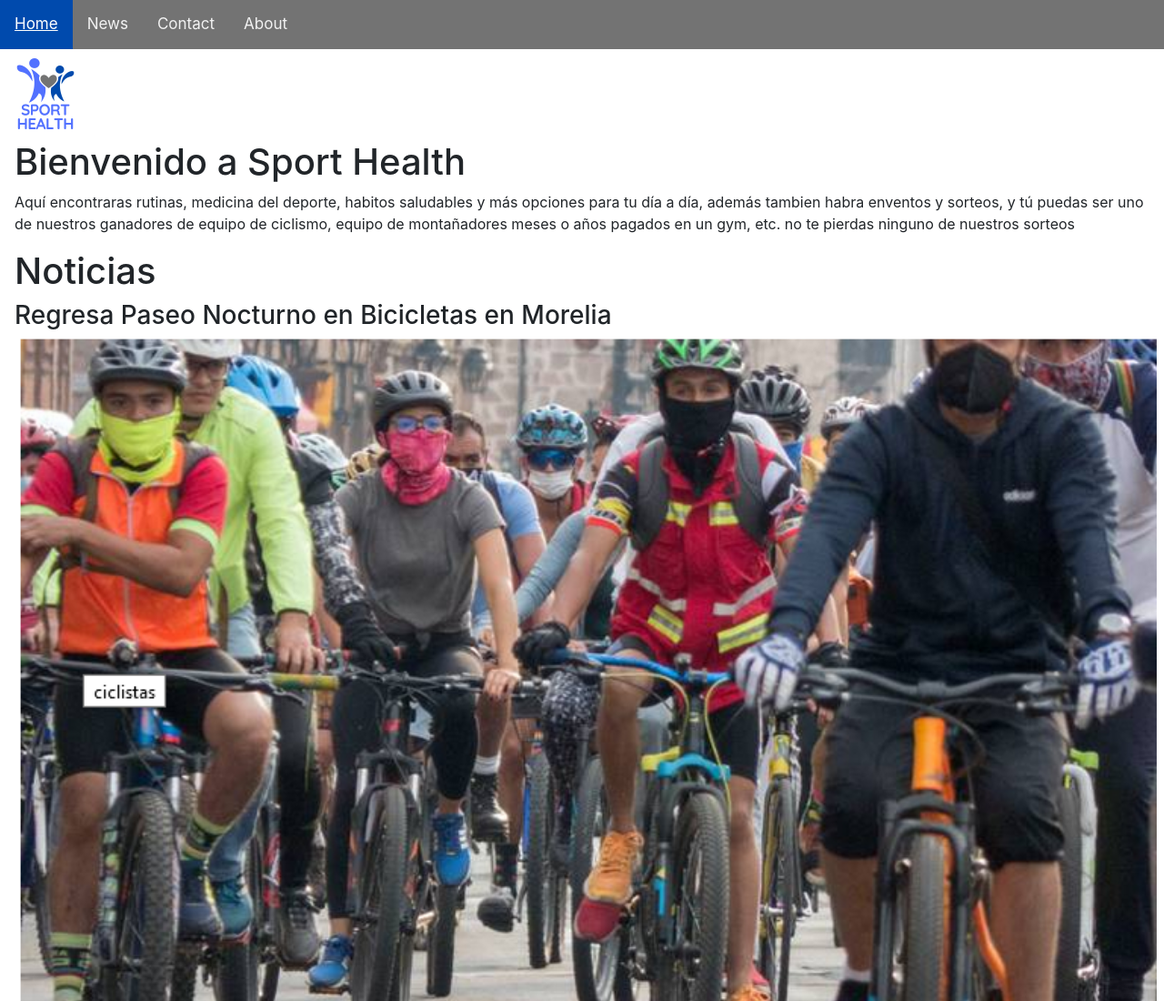
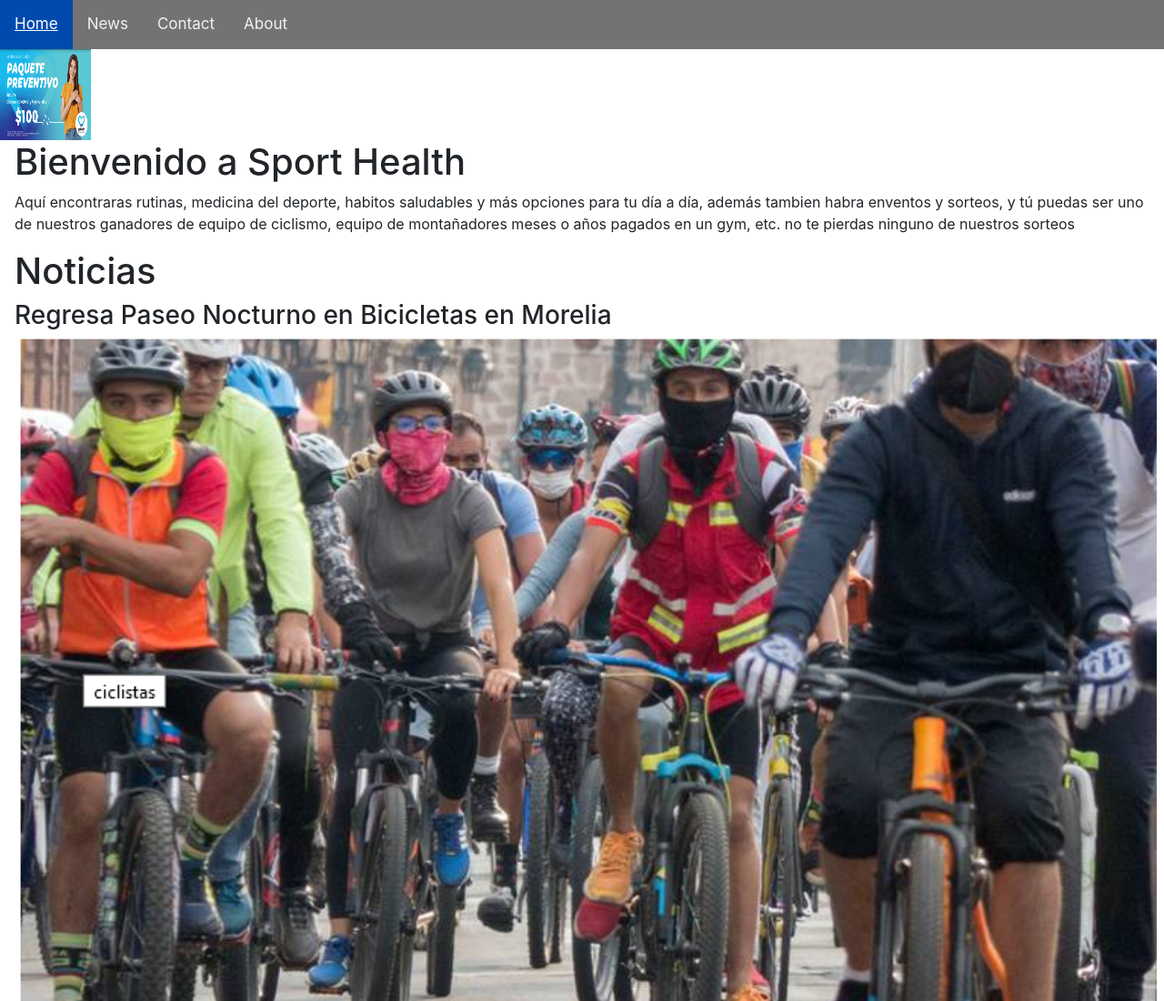
Before and after one commit to danielalonso77/laboratorios-gabaon, a plain HTML site: page index.html in a window 1280 px wide. Shown: the top 1100 px of the page at 91% size. Drawn offline with nearby package versions, Linux system fonts and the light colour scheme.

Commit message:
integracion de imagenes

```diff
--- a/index.html
+++ b/index.html
@@ -34,7 +34,7 @@
           <i class="fa fa-bars"></i>
         </a>
       </div>
-    <img src="assets/sport health.png" width='100px' height='100px'alt="sports health">
+    <img src="assets/100.png" width='100px' height='100px'alt="sports health">
     <div class="container-fluid" style="padding-left: 16px; padding-right: 8px;" >
         <h1>Bienvenido a Sport Health</h1>
         <p>Aquí encontraras rutinas, medicina del deporte, habitos saludables y más
```
Also changed, not shown: assets/100.png (added), assets/124.png (added), assets/150.png (added), assets/289.png (added), assets/350.png (added).
